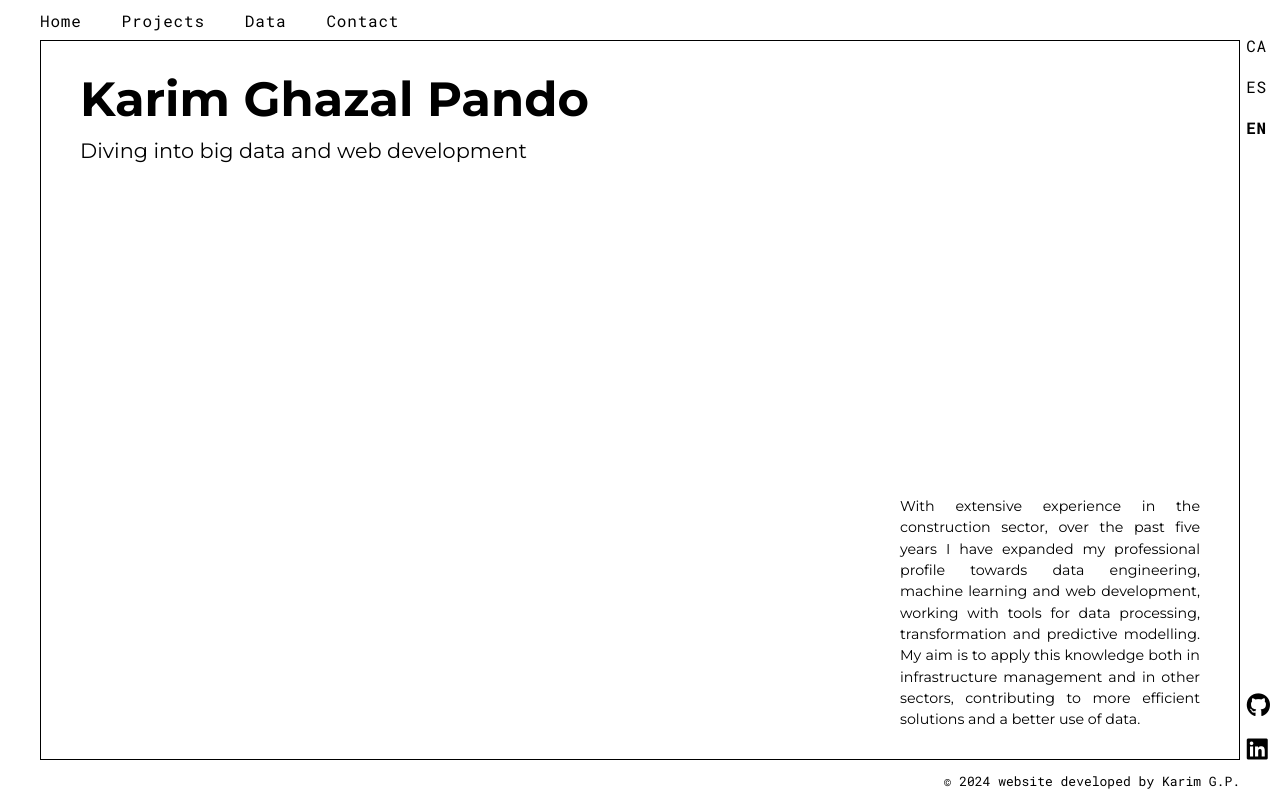
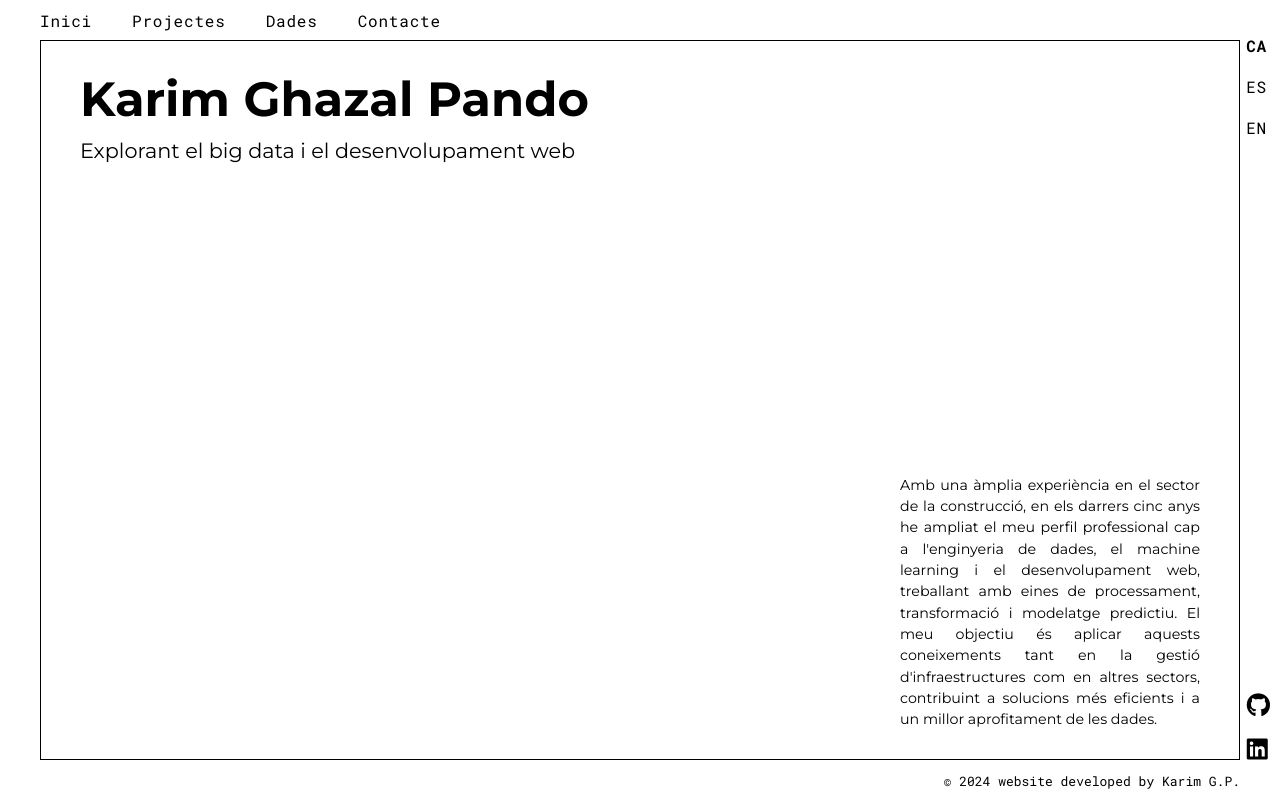
Before and after one commit to KarimGP/Portfolio, a React (Create React App) app: page / in a window 1280 px wide. Shown: the top 800 px of the page. Built offline with nearby package versions, Linux system fonts and the light colour scheme.

Commit message:
Canvi useState a CA

```diff
--- a/src/App.js
+++ b/src/App.js
@@ -16,7 +16,7 @@ import qualitatAireImage from './img/qualitataire.png';
 import infraeduImage from './img/dashboard_infra_educat.png';
 
 function App() {
-  const [language, setLanguage] = useState('en');
+  const [language, setLanguage] = useState('ca');
   const { t } = useTranslation();
 
   const handleSmoothScroll = (e, id) => {
--- a/src/i18n.js
+++ b/src/i18n.js
@@ -20,8 +20,8 @@ i18n
   .use(initReactI18next)
   .init({
     resources,
-    lng: 'en', // Default language
-    fallbackLng: 'en', // Fallback language
+    lng: 'ca', // Default language
+    fallbackLng: 'ca', // Fallback language
     interpolation: {
       escapeValue: false // React already protects against XSS
     }
```
